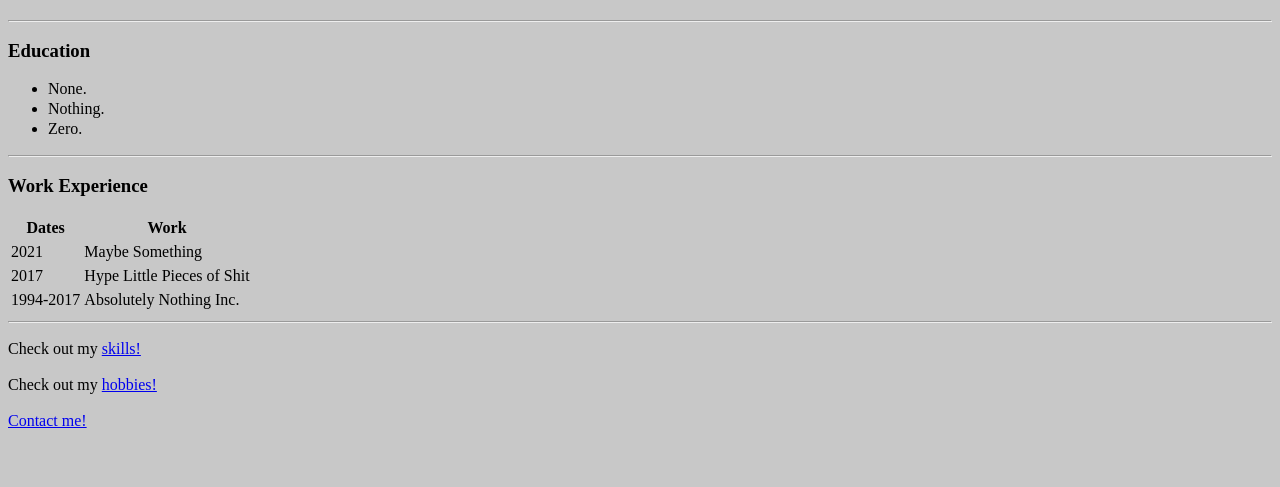
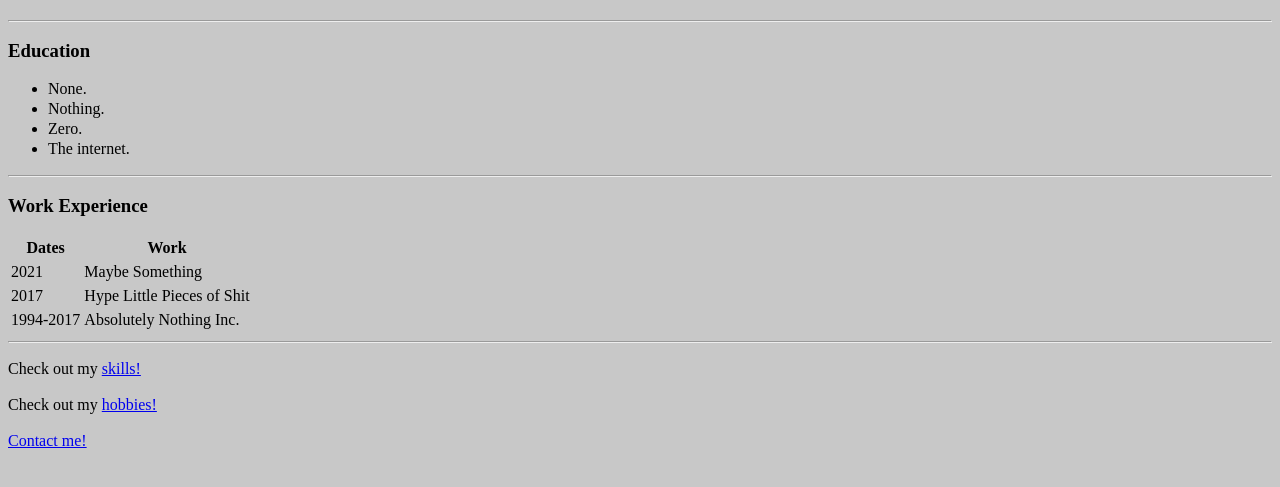
Before and after one commit to Deko-Nu/CV, a plain HTML site: page index.html in a window 1280 px wide. Shown: the part 193-680 px from the top of the page. Drawn offline with Linux system fonts and the light colour scheme.

Commit message:
Update index.html

```diff
--- a/index.html
+++ b/index.html
@@ -27,6 +27,7 @@
     <li>None.</li>
     <li>Nothing.</li>
     <li>Zero.</li>
+    <li>The internet.</li>
   </ul>
 
   <hr>
```
